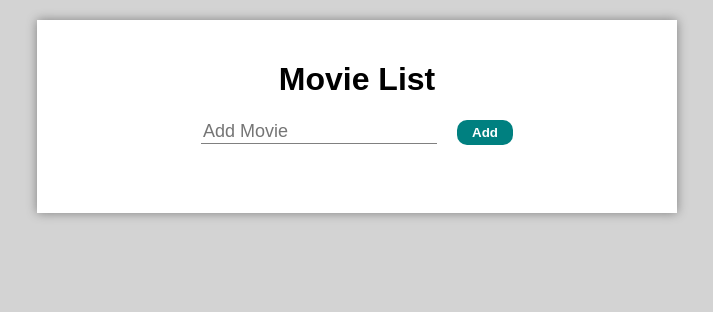
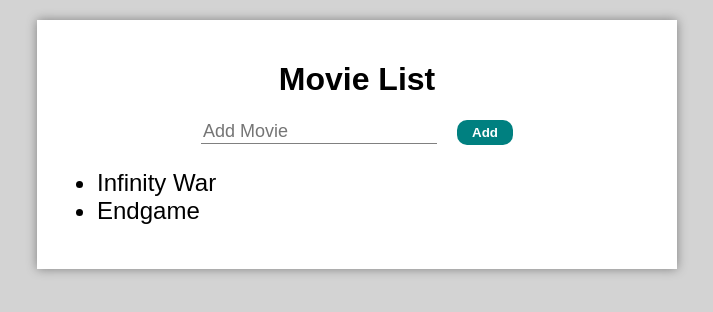
Before and after one commit to Carter-Walsh/movie-list-react, a React (Create React App) app: page / in a window 1280 px wide. Shown: the top 312 px of the page, without its empty margins (283-996 px from the left). Built offline with nearby package versions, Linux system fonts and the light colour scheme.

Commit message:
added key for each item

```diff
--- a/package.json
+++ b/package.json
@@ -9,6 +9,7 @@
     "react": "^17.0.2",
     "react-dom": "^17.0.2",
     "react-scripts": "4.0.3",
+    "react-uuid": "^1.0.2",
     "web-vitals": "^1.1.2"
   },
   "scripts": {
--- a/src/components/AddMovie.js
+++ b/src/components/AddMovie.js
@@ -1,12 +1,12 @@
 import React from "react";
 
-const AddMovie = ({ name, onChange, onSubmit }) => {
+const AddMovie = ({ movie, onChange, onSubmit }) => {
     return (
-        <div>
-            <input placeholder="Add Movie" type="text" value={name} onChange={onChange}/>
-            <button onClick={onSubmit}>Add</button>
-        </div>
-    )
+        <form onSubmit={onSubmit}>
+            <input placeholder="Add Movie" type="text" value={movie} onChange={onChange}/>
+            <button type="button" onClick={onSubmit}>Add</button>
+        </form>
+    );
 }
 
 export default AddMovie;
--- a/src/components/Form.js
+++ b/src/components/Form.js
@@ -1,41 +1,47 @@
 import React, { useState } from "react";
 // eslint-disable-next-line
-import styles from "../css/form.css";
+import styles from "../css/styles.css";
 import AddMovie from "./AddMovie";
 import MovieList from "./MovieList";
+import uuid from "react-uuid";
 
+const initialList = [
+    {
+        id: 1,
+        name: "Infinity War"
+    },
+    {
+        id: 2,
+        name: "Endgame"
+    }
+];
 
 const Form = () => {
 
-    const [list, setList] = useState([]);
-    const [name, setName] = useState("");
+    const [list, setList] = useState(initialList);
+    const [movie, setMovie] = useState("");
 
     function handleChange(event) {
-    setName(event.target.value);
+        setMovie(event.target.value)
     }
 
     function handleSubmit(event) {
         event.preventDefault();
-    const newList = list.concat(name);
+        const newList = list.concat({ name: movie, id: uuid() });
         setList(newList);
-    setName("");
+        setMovie("");
     }
 
     return (
         <main>
             <h1>Movie List</h1>
-                <section>
-                    <form>
                 <AddMovie
-                        name={name}
+                    movie={movie}
                     onChange={handleChange}
                     onSubmit={handleSubmit}
                 />
-                    </form>
-                </section>
-                <ul>
                 <MovieList list={list}/>
-                </ul>
+
         </main>
         )
     }
--- a/src/components/MovieList.js
+++ b/src/components/MovieList.js
@@ -1,17 +1,23 @@
-import React from "react";
+import React, { useState } from "react";
 
 
 const MovieList = ({ list }) => {
+
+    const [activeClass, setActiveClass] = useState(false);
+
+    const toggleClass = () => {
+        setActiveClass(!activeClass);
+    }
+
     return (
         <ul>
-            {list.map((element) => (
-                <div>
-                    <li key={element}>{element}</li>
-                    <button className="delete-button">X</button>
-                </div>
+            {list.map((item) => (
+                <li key={item.id} onClick={toggleClass} className={activeClass ? "checked" : null}>
+                    {item.name}
+                </li>
             ))}
         </ul>
-    )
+    );
 }
 
 export default MovieList;
```
Also changed, not shown: src/css/styles.css (renamed from src/css/form.css), 1 other file (tests, documents, lock files or other folders). Lines whose indentation alone changed are shown as unchanged.
